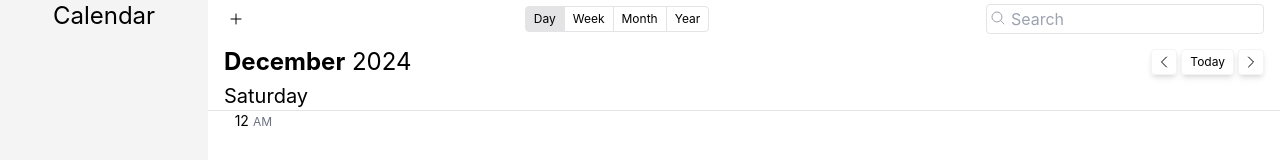
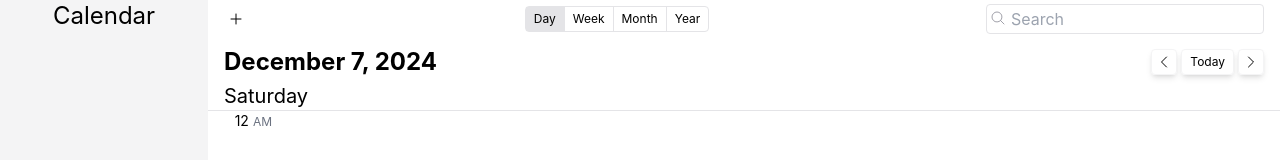
Before and after one commit to danielsprohar/nf-calendar, a React (Vite) app: page / in a window 1280 px wide. Shown: the top 160 px of the page. Built offline with nearby package versions, Linux system fonts and the light colour scheme.

Commit message:
feat: enhance CalendarHeader to dynamically render titles based on current view

```diff
--- a/src/components/calendar/CalendarHeader.tsx
+++ b/src/components/calendar/CalendarHeader.tsx
@@ -2,27 +2,43 @@ import { useCalendar } from '../../contexts/CalendarContext'
 import CalendarToolbar from './CalendarToolbar'
 
 export default function CalendarHeader() {
-  const calendar = useCalendar()
-  const monthFormatter = new Intl.DateTimeFormat('en-US', {
+  const dayViewFormatter = new Intl.DateTimeFormat('en-US', {
+    day: 'numeric',
     month: 'long',
-  })
-  const yearFormatter = new Intl.DateTimeFormat('en-US', {
     year: 'numeric',
   })
+
+  const yearViewFormatter = new Intl.DateTimeFormat('en-US', {
+    year: 'numeric',
+  })
+  const defaultFormatter = new Intl.DateTimeFormat('en-US', {
+    month: 'long',
+    year: 'numeric',
+  })
+
+  function renderTitle() {
+    const calendar = useCalendar()
+
+    switch (calendar.currentView) {
+      case 'day':
+        return dayViewFormatter.format(calendar.currentDate)
+      case 'year':
+        return yearViewFormatter.format(calendar.currentDate)
+      default:
+        return defaultFormatter.format(calendar.currentDate)
+    }
+  }
 
   return (
     <div className="px-4 py-1 flex flex-col gap-y-3">
       <CalendarToolbar />
+
       <div className="flex items-center justify-between">
         <div
           role="heading"
-          className="text-2xl"
+          className="text-2xl font-bold"
         >
-          <span className="font-bold">
-            {monthFormatter.format(calendar.currentDate)}
-          </span>
-          &nbsp;
-          <span>{yearFormatter.format(calendar.currentDate)}</span>
+          {renderTitle()}
         </div>
 
         <div className="flex items-center justify-between gap-x-1">
```
